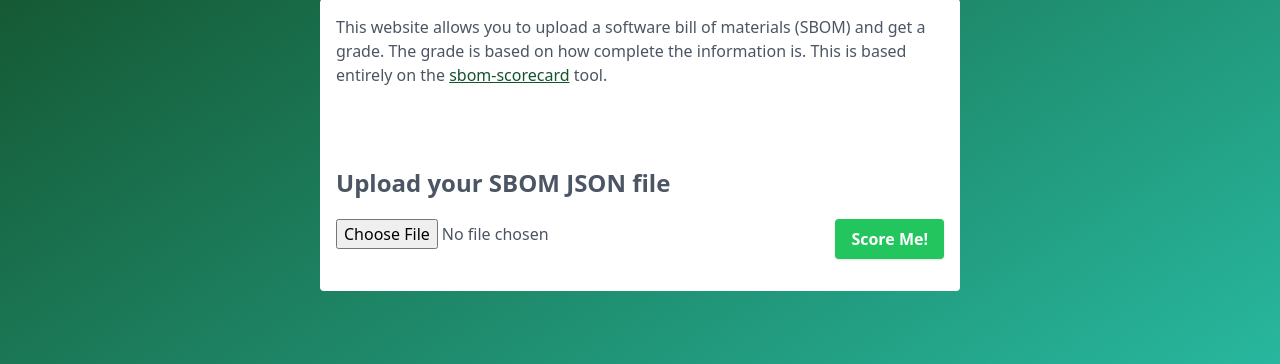
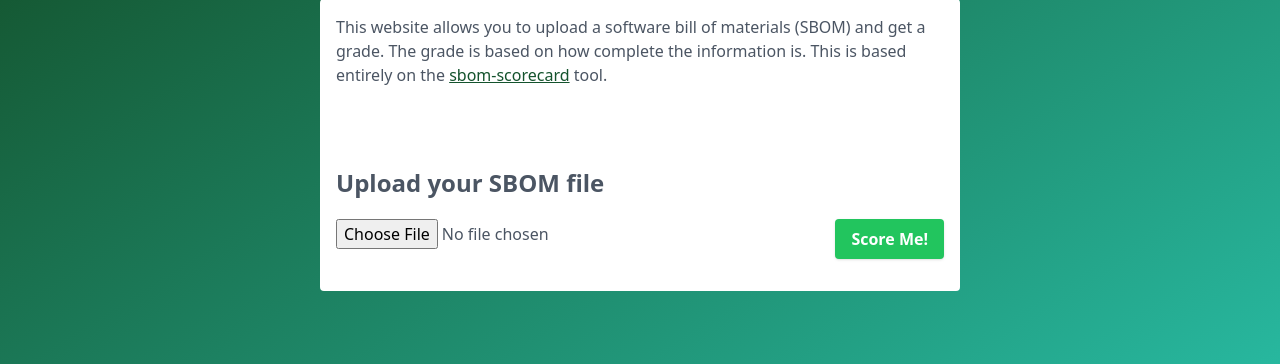
Before and after one commit to ericaabrahms/sbom-scorecard-website, a Flask app: page / in a window 1280 px wide. Shown: the part 81-445 px from the top of the page. Run offline with Flask 2, Linux system fonts and the light colour scheme; style sheets or scripts are compiled from the project's sources; some web fonts are replaced.

Commit message:
Not only json anymore

```diff
--- a/templates/partials/form.html
+++ b/templates/partials/form.html
@@ -1,5 +1,5 @@
 <form class="w-full  mt-20" method="POST" action="/score" enctype="multipart/form-data">
-  <label class="block text-gray-600 dark:text-gray-200 text-2xl font-bold mb-5" for="file-upload">Upload your SBOM JSON file</label>
+  <label class="block text-gray-600 dark:text-gray-200 text-2xl font-bold mb-5" for="file-upload">Upload your SBOM file</label>
   <div class="flex justify-between">
     <input id="file-upload" name="json-file" type="file" accept="application/json,application/xml,text/plain"/>
     <button class="shadow bg-green-500 dark:bg-green-500 hover:bg-green-400 focus:shadow-outline focus:outline-none text-white font-bold py-2 px-4 rounded" type="submit">
```
